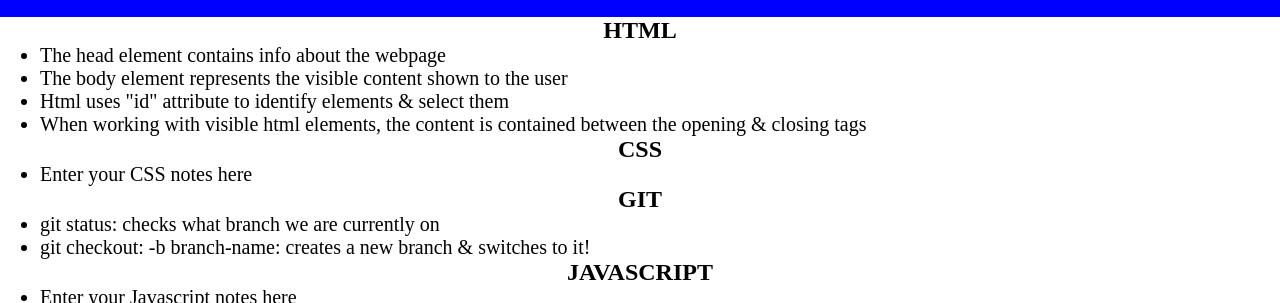
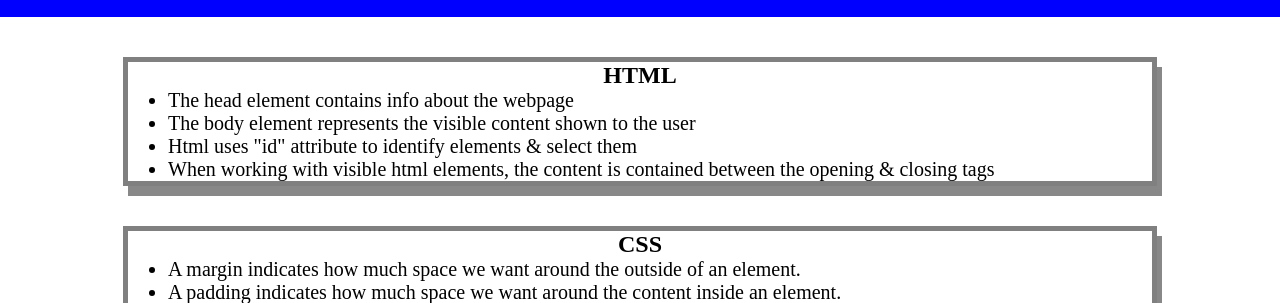
Before and after one commit to Tyythedeveloper33/prework_study_guide, a plain HTML site: page index.html in a window 1280 px wide. Shown: the part 103-406 px from the top of the page. Drawn offline with Linux system fonts and the light colour scheme.

Commit message:
added notes for css,added card section for p

```diff
--- a/assets/style.css
+++ b/assets/style.css
@@ -34,3 +34,14 @@ p{
     text-align: center;
     font-size: 30px;
 }
+
+.card {
+    width: 80%;
+    margin: 40px auto;
+    border: 5px solid gray;
+    box-shadow: 5px 10px #888888;
+}
+
+
+
+}
--- a/index.html
+++ b/index.html
@@ -25,7 +25,8 @@
       <section class="card" id="css-section">
         <h2>CSS</h2>
         <ul>
-          <li>Enter your CSS notes here</li>
+          <li>A margin indicates how much space we want around the outside of an element.</li>
+          <li> A padding indicates how much space we want around the content inside an element. </li>
         </ul>
       </section>
       <section class="card" id="git-section">
```
